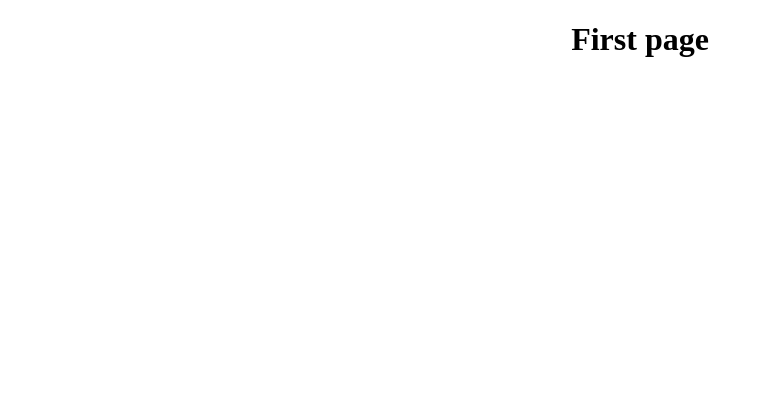
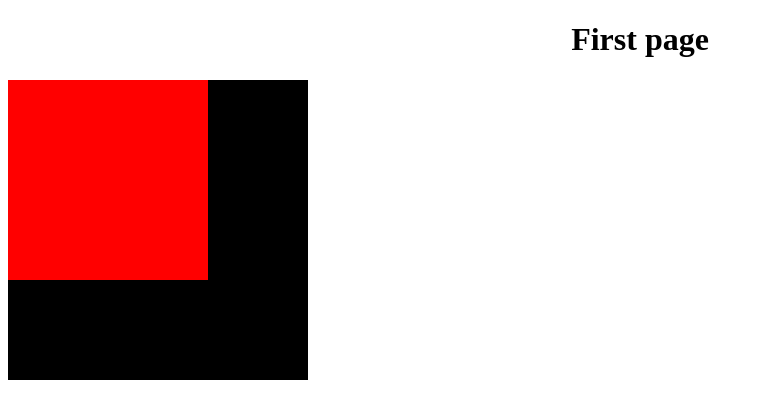
Before and after one commit to ldfn/repo, a plain HTML site: page index.html in a window 1280 px wide. Shown: the whole page, without its empty margins (0-764 px from the left). Drawn offline with Linux system fonts and the light colour scheme.

Commit message:
modified files

```diff
--- /dev/null
+++ b/css/style.css
@@ -0,0 +1,15 @@
+.box {
+    width: 300px;
+    height: 300px;
+    display: block;
+    position: absolute;
+    background-color: black;
+}
+
+.underbox {
+    width: 200px;
+    height: 200px;
+    display: block;
+    position: absolute;
+    background-color: red;
+}
--- a/index.html
+++ b/index.html
@@ -1,12 +1,17 @@
 <!DOCTYPE html>
 <html lang="en">
 <head>
+    <link rel="stylesheet" href="css/style.css">
     <meta charset="UTF-8">
     <title>Hello</title>
 </head>
 <body>
 <div style="text-align: center;">
     <h1>First page</h1>
+
+    <div class = "box">
+        <div class ="underbox"></div>
+    </div>
 </div>
 
 </body>
```
Also changed, not shown: 1 other file.
